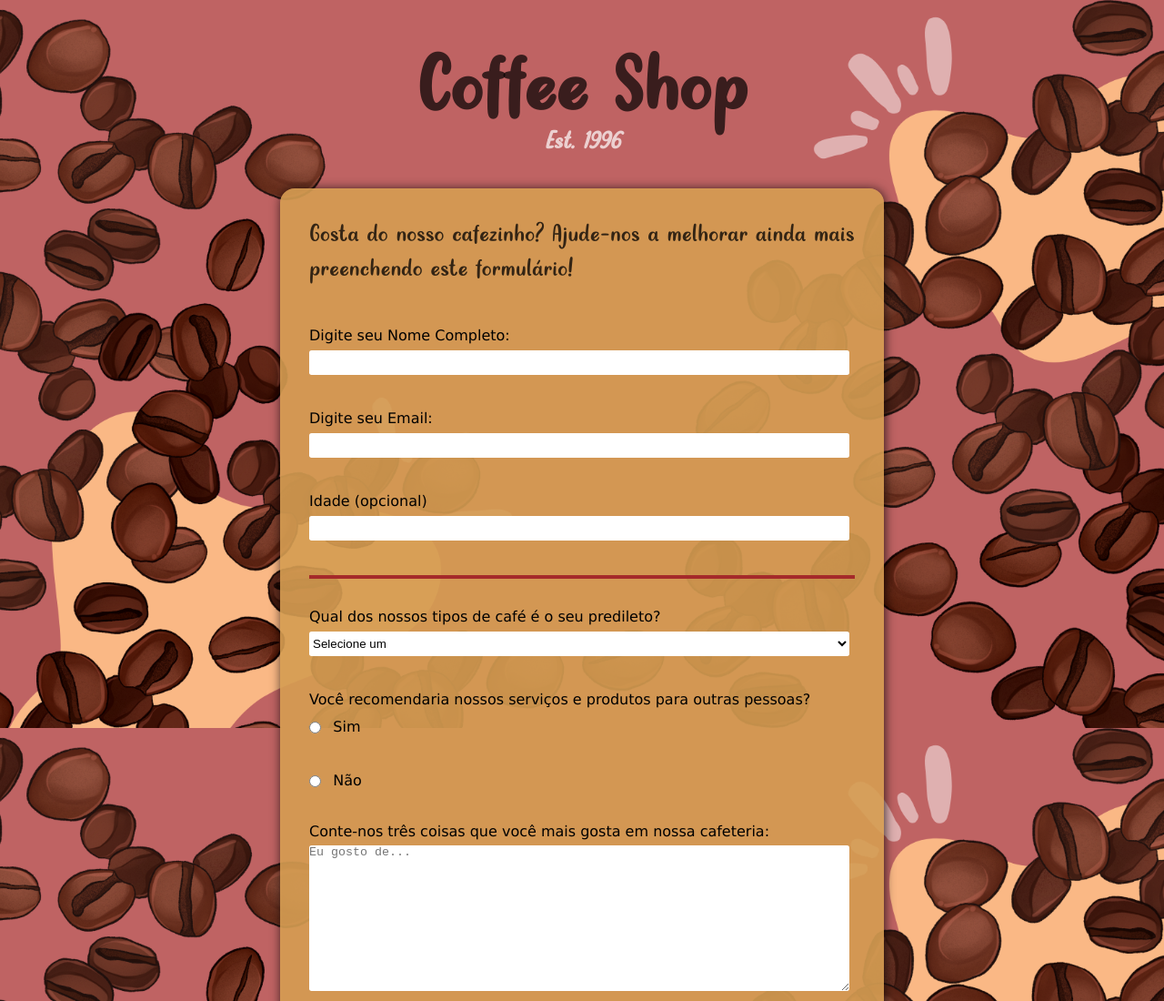
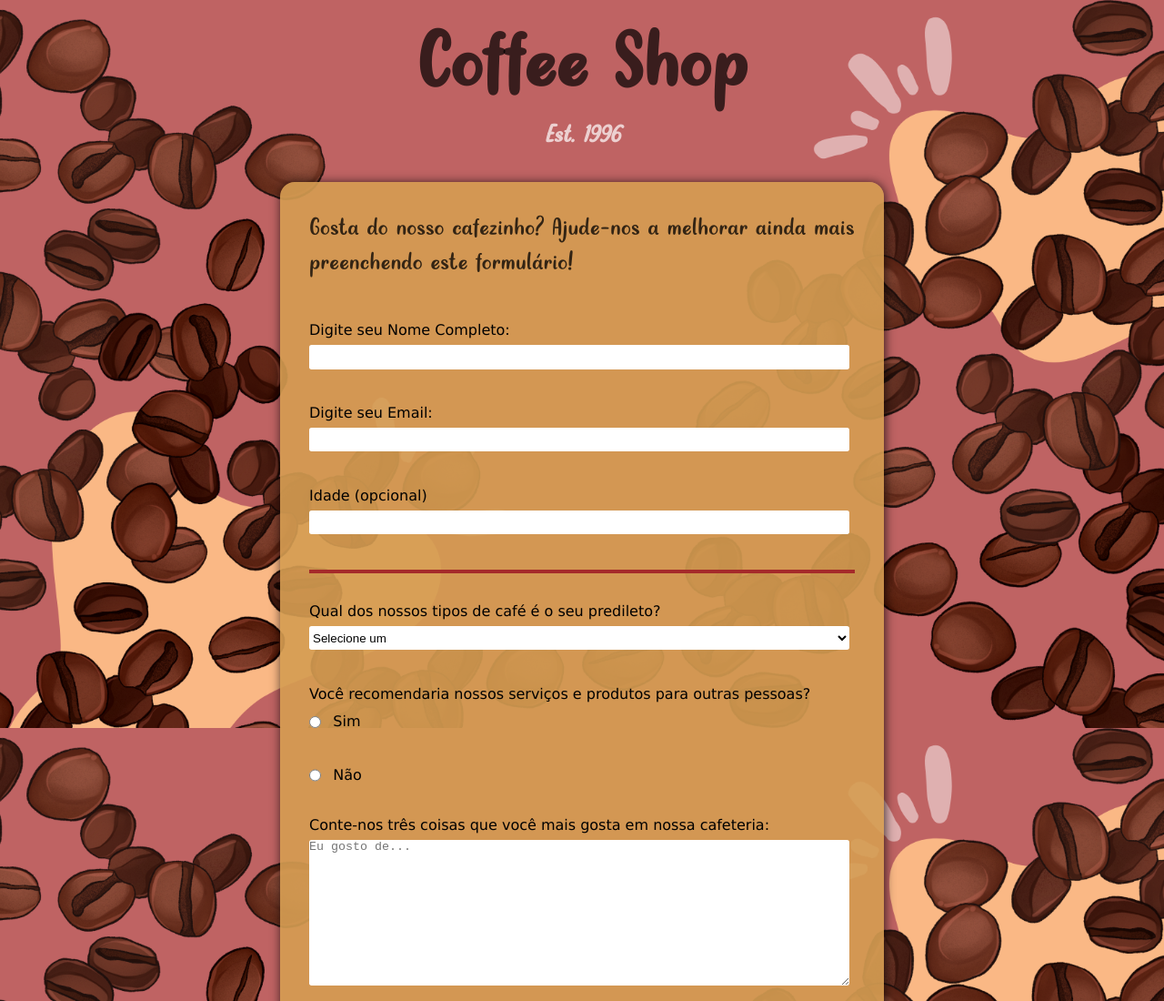
Before and after one commit to zyonzarhaf/projeto_coffee-shop, a plain HTML site: page index.html in a window 1280 px wide. Shown: the top 1100 px of the page at 91% size. Drawn offline with Linux system fonts and the light colour scheme.

Commit message:
Update styles.css

```diff
--- a/styles.css
+++ b/styles.css
@@ -36,11 +36,12 @@ h1, h2 {
 h1 {
     margin-top: 0.5em;
     font-size: 4.5em;
+    line-height: 1em;
     color: rgba(0, 0, 0, 0.7);
 }
 
 h2 {
-    margin-top: -1em;;
+    margin-top: 1em;
     font-style: italic;
     font-size: 1.4em;
     color: rgba(255, 255, 255, 0.7);
```
